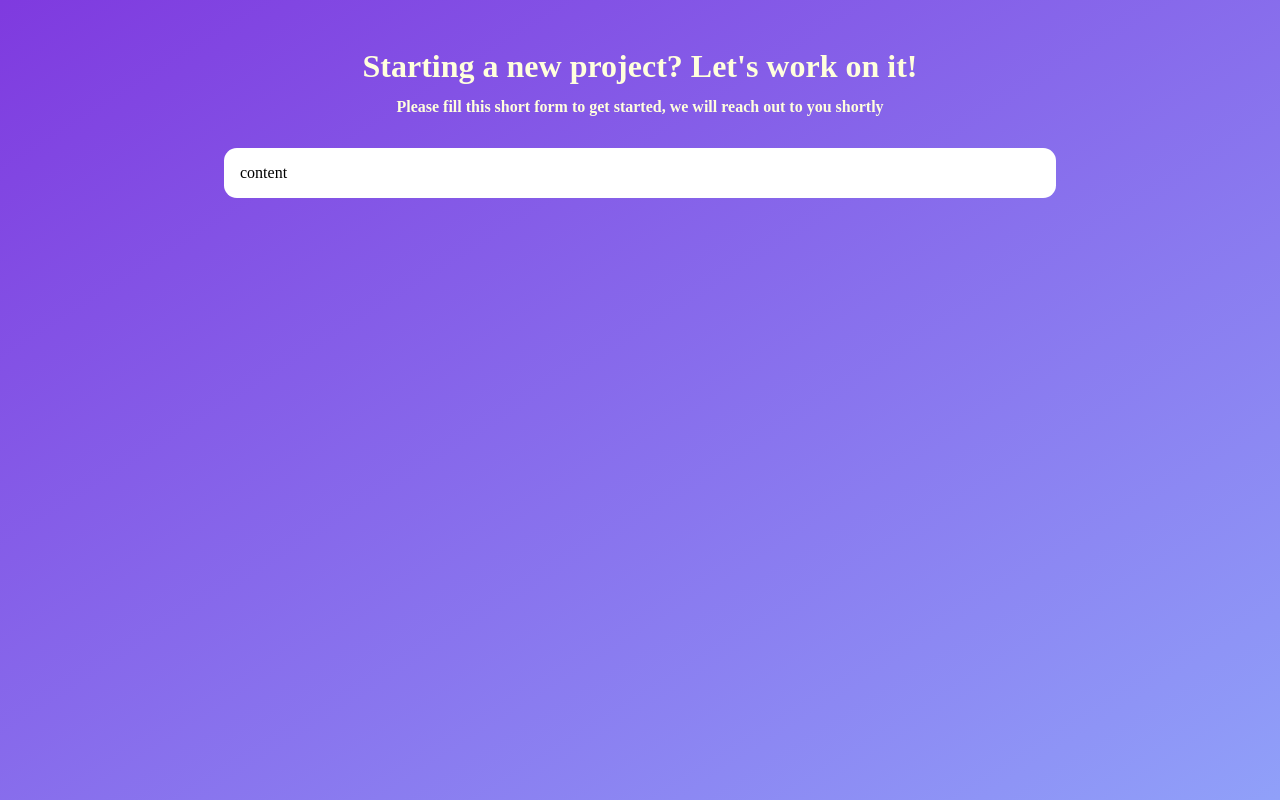
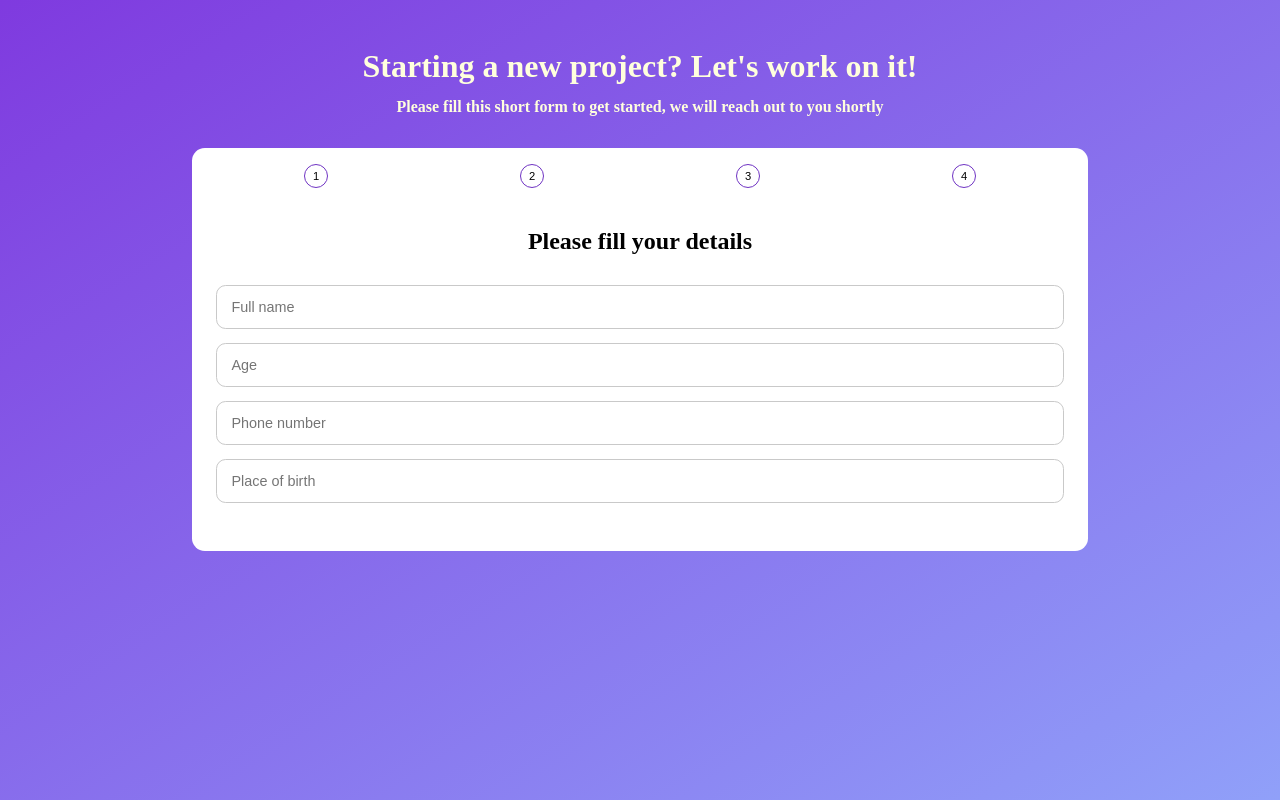
Before and after one commit to glory-arisah/Multi-step-form, a Vue app: page / in a window 1280 px wide. Built offline with nearby package versions, Linux system fonts and the light colour scheme.

Commit message:
created the initial personal details form created component files for the other form steps added a bit styling for the form

```diff
--- a/package.json
+++ b/package.json
@@ -32,7 +32,9 @@
     "parserOptions": {
       "parser": "@babel/eslint-parser"
     },
-    "rules": {}
+    "rules": {
+      "vue/multi-word-component-names": "off"
+    }
   },
   "browserslist": [
     "> 1%",
--- a/src/App.vue
+++ b/src/App.vue
@@ -7,14 +7,48 @@
         shortly
       </h4>
     </header>
-    <section class="form-container">content</section>
+    <section class="form-container">
+      <StepIndex />
+      <component :is="step" />
+    </section>
   </main>
 </template>
 
 <script>
+import StepIndex from "./components/StepIndex.vue";
+import PersonalDetails from "./components/PersonalDetails.vue";
+import About from "./components/About.vue";
+import Assist from "./components/Assist.vue";
+import Budget from "./components/Budget.vue";
 export default {
   name: "App",
-  components: {},
+  data() {
+    return {
+      steps: {
+        1: PersonalDetails,
+        2: About,
+        3: Assist,
+        4: Budget,
+      },
+      stepIndex: 1,
+      clientDetails: {
+        // personal details
+        fullName: "",
+        email: "",
+        phone: "",
+        placeOfBirth: "",
+      },
+    };
+  },
+  components: {
+    StepIndex,
+    PersonalDetails,
+  },
+  computed: {
+    step() {
+      return this.steps[this.stepIndex];
+    },
+  },
 };
 </script>
 
@@ -43,7 +77,7 @@ export default {
   background-color: #fff;
   border-radius: 0.8rem;
   margin: 2rem auto 0 auto;
-  max-width: 65%;
+  max-width: 70%;
   padding: 1rem;
   color: #000;
 }
--- /dev/null
+++ b/src/components/About.vue
@@ -0,0 +1,11 @@
+<template>
+  <div>content</div>
+</template>
+
+<script>
+export default {
+  name: "About",
+};
+</script>
+
+<style scoped></style>
--- /dev/null
+++ b/src/components/Assist.vue
@@ -0,0 +1,11 @@
+<template>
+  <div></div>
+</template>
+
+<script>
+export default {
+  name: "Assist",
+};
+</script>
+
+<style scoped></style>
--- /dev/null
+++ b/src/components/Budget.vue
@@ -0,0 +1,11 @@
+<template>
+  <div>content</div>
+</template>
+
+<script>
+export default {
+  name: "Budget",
+};
+</script>
+
+<style scoped></style>
--- /dev/null
+++ b/src/components/PersonalDetails.vue
@@ -0,0 +1,54 @@
+<template>
+  <section class="personal-details">
+    <form class="pd-form">
+      <h2 class="pd-heading">Please fill your details</h2>
+      <input class="pd-form-input" type="text" placeholder="Full name" />
+      <input class="pd-form-input" type="text" placeholder="Age" />
+      <input class="pd-form-input" type="text" placeholder="Phone number" />
+      <input class="pd-form-input" type="text" placeholder="Place of birth" />
+    </form>
+  </section>
+</template>
+
+<script>
+export default {
+  name: "PersonalDetails",
+};
+</script>
+
+<style scoped>
+.personal-details {
+  margin: 2.5rem 0.5rem 2rem 0.5rem;
+}
+
+.pd-heading {
+  text-align: center;
+  margin-bottom: 1rem;
+}
+
+.pd-form {
+  display: flex;
+  flex-direction: column;
+  gap: 0.9rem;
+}
+.pd-form-input {
+  padding: 0.8rem 0.9rem;
+  border-radius: 0.6rem;
+  border: 1.2px solid #c9c9c9;
+  font-size: 0.9rem;
+  color: #777575;
+  font-weight: 300;
+}
+.pd-form-input:focus {
+  color: #515050;
+  font-weight: 500;
+  transition: all 400ms;
+  -moz-transition: all 0.5s;
+}
+.pd-form-input:focus,
+.pd-form-input:hover {
+  outline: none;
+  border: 1.2px solid #7033c5;
+  transition: border 300ms;
+}
+</style>
--- /dev/null
+++ b/src/components/StepIndex.vue
@@ -0,0 +1,37 @@
+<template>
+  <section class="step-index">
+    <button class="step-number">1</button>
+    <button class="step-number">2</button>
+    <button class="step-number">3</button>
+    <button class="step-number">4</button>
+  </section>
+</template>
+
+<script>
+export default {
+  name: "StepIndex",
+};
+</script>
+
+<style scoped>
+/* step count index styling */
+.step-index {
+  display: flex;
+  justify-content: space-around;
+}
+.step-number {
+  border: 1px solid #6f33c3;
+  border-radius: 1rem;
+  height: 1.5rem;
+  width: 1.5rem;
+  font-size: 0.7rem;
+  background-color: #fff;
+  transition: color 300ms, background-color 300ms;
+}
+.step-number:hover {
+  color: #fff;
+  background-color: #6f33c3;
+  transition: color 300ms, background-color 300ms;
+}
+/* end of step count index styling */
+</style>
```
